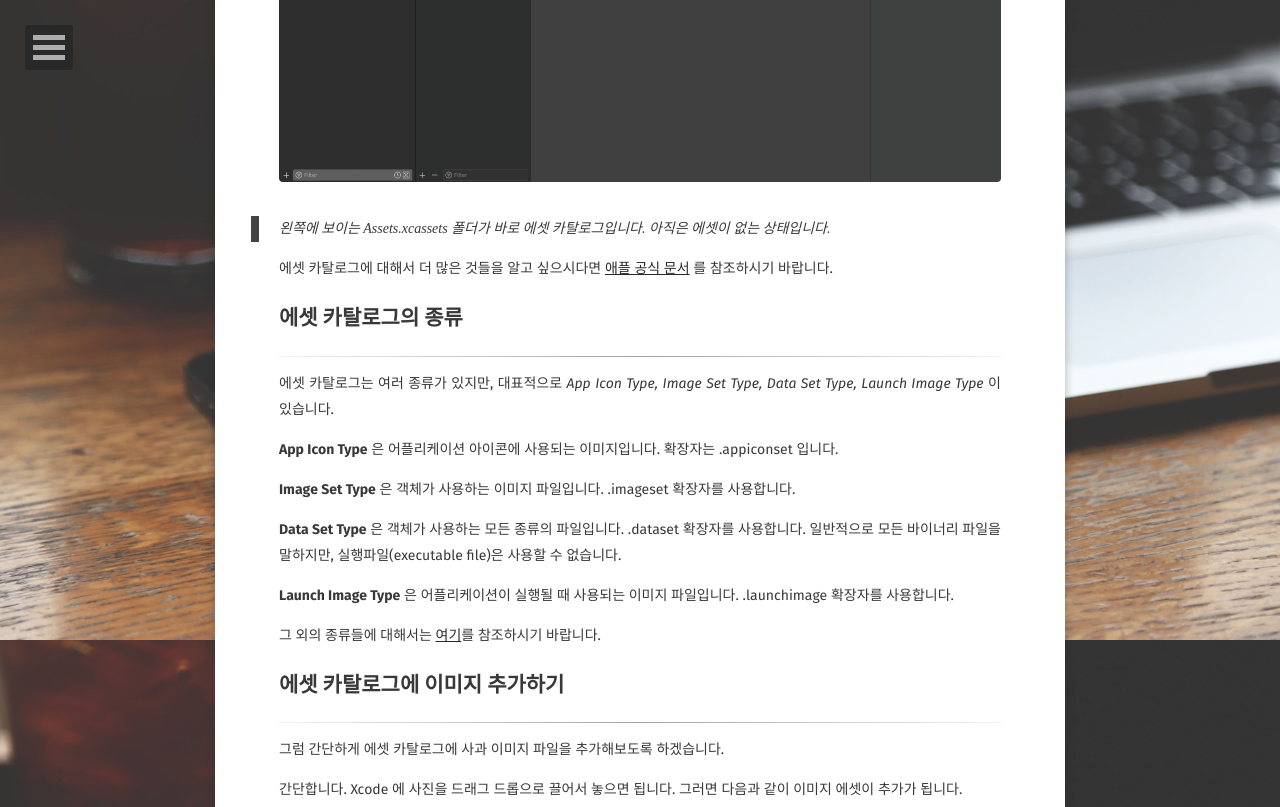
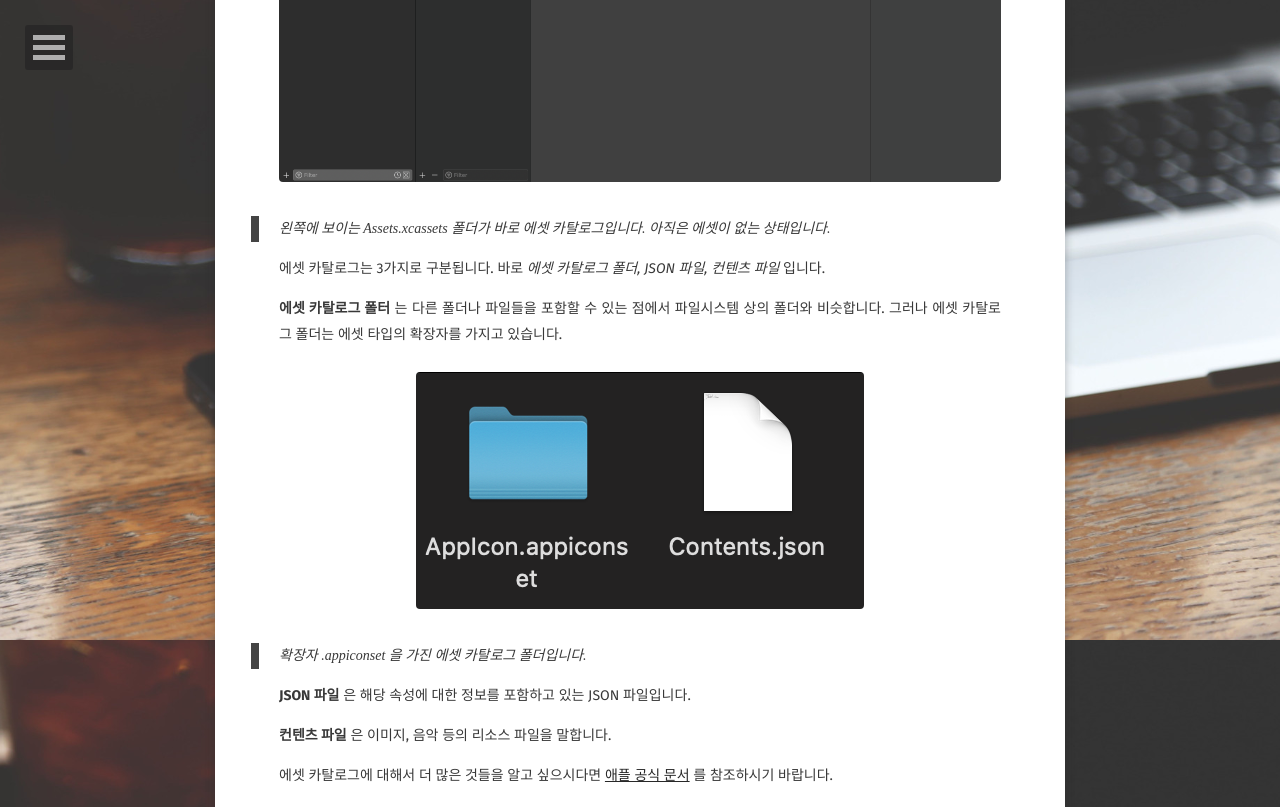
Before and after one commit to woojin-hwang/woojin-hwang.github.io, a Jekyll site: the page built from _posts/2020-01-19-xcode-asset.md, in a window 1280 px wide and 1400 px high, scrolled down 1160 px. Shown: the top 807 px of the window. Built offline with Jekyll 4.4.1, drawn with Linux system fonts in a browser that asks for light colours; some web fonts are replaced; some of the changed text lies outside the part shown; grey boxes are pictures that could not be loaded.

Commit message:
update post #xcode-asset

```diff
--- a/_posts/2020-01-19-xcode-asset.md
+++ b/_posts/2020-01-19-xcode-asset.md
@@ -33,7 +33,57 @@
 
 > 왼쪽에 보이는 Assets.xcassets 폴더가 바로 에셋 카탈로그입니다. 아직은 에셋이 없는 상태입니다.
 
+에셋 카탈로그는 3가지로 구분됩니다. 바로 *에셋 카탈로그 폴더, JSON 파일, 컨텐츠 파일* 입니다.
+
+**에셋 카탈로그 폴터** 는 다른 폴더나 파일들을 포함할 수 있는 점에서 파일시스템 상의 폴더와 비슷합니다. 그러나 에셋 카탈로그 폴더는 에셋 타입의 확장자를 가지고 있습니다.
+
+<figure>
+  <a href="https://raw.githubusercontent.com/woojin-hwang/woojin-hwang.github.io/master/_posts/img/xcode-asset/appiconset.png"><img src="https://raw.githubusercontent.com/woojin-hwang/woojin-hwang.github.io/master/_posts/img/xcode-asset/appiconset.png"></a>
+</figure>
+
+> 확장자 .appiconset 을 가진 에셋 카탈로그 폴더입니다.
+
+**JSON 파일** 은 해당 속성에 대한 정보를 포함하고 있는 JSON 파일입니다.
+
+**컨텐츠 파일** 은 이미지, 음악 등의 리소스 파일을 말합니다.
+
 에셋 카탈로그에 대해서 더 많은 것들을 알고 싶으시다면 [애플 공식 문서](https://help.apple.com/xcode/mac/current/#/dev10510b1f7) 를 참조하시기 바랍니다.
+
+## 에셋 카탈로그의 기본 구성
+
+---
+
+에셋 카탈로그의 기본적인 구성에 대해 알아보도록 하겠습니다. 아래는 기본 화면입니다.
+
+<figure>
+  <a href="https://raw.githubusercontent.com/woojin-hwang/woojin-hwang.github.io/master/_posts/img/xcode-asset/asset_catalog_base.png"><img src="https://raw.githubusercontent.com/woojin-hwang/woojin-hwang.github.io/master/_posts/img/xcode-asset/asset_catalog_base.png"></a>
+</figure>
+
+가장 왼쪽 부분은 프로젝트의 디렉토리입니다. 이 중에서 Assets.xcassets 폴더가 바로 에셋 카탈로그입니다.
+
+<figure>
+  <a href="https://raw.githubusercontent.com/woojin-hwang/woojin-hwang.github.io/master/_posts/img/xcode-asset/asset_catalog_xcassets.png"><img src="https://raw.githubusercontent.com/woojin-hwang/woojin-hwang.github.io/master/_posts/img/xcode-asset/asset_catalog_xcassets.png"></a>
+</figure>
+
+그 옆은 에셋 카탈로그 디렉토리입니다. 에셋 카탈로그 폴더, json 파일, 컨텐츠 파일들이 위치하게 됩니다.
+
+<figure>
+  <a href="https://raw.githubusercontent.com/woojin-hwang/woojin-hwang.github.io/master/_posts/img/xcode-asset/asset_catalog_dir.png"><img src="https://raw.githubusercontent.com/woojin-hwang/woojin-hwang.github.io/master/_posts/img/xcode-asset/asset_catalog_dir.png"></a>
+</figure>
+
+중앙의 부분은 에셋 파일들을 나타냅니다. 가장 왼쪽 위에 이름이 표시되어 있습니다. 이 에셋 파일들은 iPhone, iPad, App Store 등 집합을 가지게 되는데 이 집합을 에셋 베리에이션(Asset Variation) 이라고 합니다. 같은 집합에는 모두 같은 속성 값이 적용됩니다.
+
+<figure>
+  <a href="https://raw.githubusercontent.com/woojin-hwang/woojin-hwang.github.io/master/_posts/img/xcode-asset/asset_catalog_variation.png"><img src="https://raw.githubusercontent.com/woojin-hwang/woojin-hwang.github.io/master/_posts/img/xcode-asset/asset_catalog_variation.png"></a>
+</figure>
+
+> 위 에셋의 이름은 Appicon 입니다. 그리고 iPhone Notification 조각의 에셋 파일들은 모두 같은 속성 값을 가지게 됩니다.
+
+가장 오른쪽 부분은 속성(Attribute) 과 속성 값(Value) 을 의미합니다. 선택된 에셋 파일의 속성을 나타냅니다.
+
+<figure>
+  <a href="https://raw.githubusercontent.com/woojin-hwang/woojin-hwang.github.io/master/_posts/img/xcode-asset/asset_catalog.png"><img src="https://raw.githubusercontent.com/woojin-hwang/woojin-hwang.github.io/master/_posts/img/xcode-asset/asset_catalog.png"></a>
+</figure>
 
 ## 에셋 카탈로그의 종류
 
@@ -66,7 +116,7 @@
 또는 화면 하단에 **+** 버튼을 눌러 New Image Set 을 클릭할 수도 있습니다.
 
 <figure>
-  <a href="https://raw.githubusercontent.com/woojin-hwang/woojin-hwang.github.io/master/_posts/img/xcode-asset/xcode_new_image_set.png"><img src="https://raw.githubusercontent.com/woojin-hwang/woojin-hwang.github.io/master/_posts/img/xcode-asset/xcode_new_image_set"></a>
+  <a href="https://raw.githubusercontent.com/woojin-hwang/woojin-hwang.github.io/master/_posts/img/xcode-asset/xcode_new_image_set.png"><img src="https://raw.githubusercontent.com/woojin-hwang/woojin-hwang.github.io/master/_posts/img/xcode-asset/xcode_new_image_set.png"></a>
 </figure>
 
 iPad 등의 기기를 위해 2x 와 3x 크기를 추가하도록 하겠습니다. 이 방법도 간단합니다. 사과를 복사해서 붙여넣으면 다음과 같이 됩니다.
@@ -75,11 +125,13 @@
   <a href="https://raw.githubusercontent.com/woojin-hwang/woojin-hwang.github.io/master/_posts/img/xcode-asset/xcode_apple3.png"><img src="https://raw.githubusercontent.com/woojin-hwang/woojin-hwang.github.io/master/_posts/img/xcode-asset/xcode_apple3.png"></a>
 </figure>
 
-폴더를 만들어 그룹별로 관리할 수도 있습니다.
+그룹 폴더를 만들어 관리할 수도 있습니다.
 
 <figure>
   <a href="https://raw.githubusercontent.com/woojin-hwang/woojin-hwang.github.io/master/_posts/img/xcode-asset/xcode_apple_group.png"><img src="https://raw.githubusercontent.com/woojin-hwang/woojin-hwang.github.io/master/_posts/img/xcode-asset/xcode_apple_group.png"></a>
 </figure>
+
+> 주의해야 할 점은, 여기서 만든 폴더는 확장자가 없는 파일시스템상의 폴더이며, 에셋 카탈로그 폴더와는 다릅니다.
 
 ## 앱 시닝(App Thining)
 
```
Also changed, not shown: _posts/img/xcode-asset/appiconset.png (added), _posts/img/xcode-asset/asset_catalog_attribute.png (added), _posts/img/xcode-asset/asset_catalog_base.png (added), _posts/img/xcode-asset/asset_catalog_dir.png (added), _posts/img/xcode-asset/asset_catalog_variation.png (added), _posts/img/xcode-asset/asset_catalog_xcassets.png (added), 1 other file.
